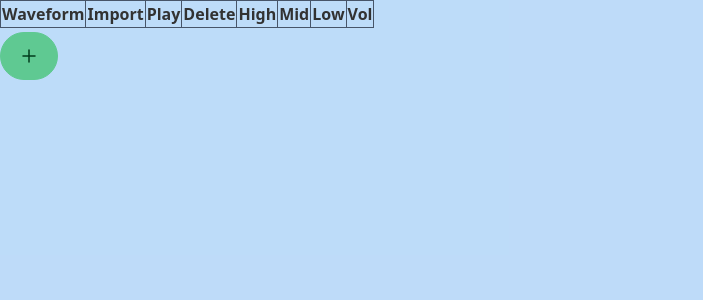
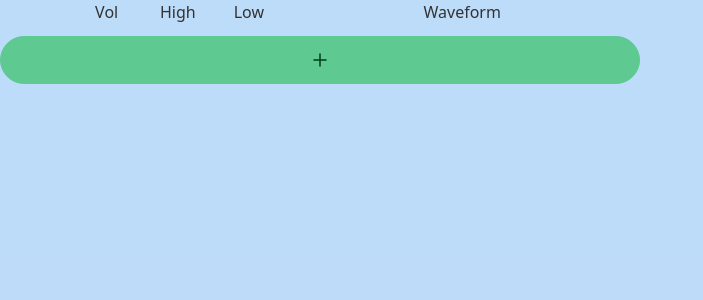
Before and after one commit to Incosomi/AVT_Incosomi, a Next.js app in the folder avt_incosomi/: page /dj in a window 1280 px wide. Shown: the top 300 px of the page, without its empty margins (0-703 px from the left). Built offline with nearby package versions, Linux system fonts and the light colour scheme.

Commit message:
changed design to use grid instead of a table

```diff
--- a/avt_incosomi/components/knobs/volumeKnob.js
+++ b/avt_incosomi/components/knobs/volumeKnob.js
@@ -14,7 +14,6 @@ export default function VolumeKnob({knobSize, onChangeCallback}){
 
     return (
         <div className="mx-3 text-center">
-            <h5 className="font-bold ">Volume</h5>
             <Knob size={knobSize} className="" value={value} onChange={(e) => handleChange(e)}/>
         </div>
     );
--- a/avt_incosomi/components/playerArea.js
+++ b/avt_incosomi/components/playerArea.js
@@ -1,6 +1,7 @@
 import PlayerBar from "@/components/playerBar";
-import {useState, useEffect, useRef} from "react";
+import {useState} from "react";
 import {PlusSmallIcon} from "@heroicons/react/24/solid";
+
 
 export default function PlayerArea() {
     const [barIds, setBarIds] = useState([]);
@@ -15,28 +16,28 @@ export default function PlayerArea() {
         setBarIds(barIds.filter((id) => id !== barId));
     };
 
-    return (<div id="PlayerArea">
-        <table className="table-auto border-collapse border border-slate-500">
-            <thead>
-            <tr>
-                <th>Waveform</th>
-                <th>Import</th>
-                <th>Play</th>
-                <th>Delete</th>
-                <th>High</th>
-                <th>Mid</th>
-                <th>Low</th>
-                <th>Vol</th>
-            </tr>
-            </thead>
-            <tbody>
+    return (
+        <div id="PlayerArea" className="grid grid-rows-1 gap-2 w-3/6">
+            <div className="grid grid-cols-9 text-center">
+                <div className="col-span-1"></div>
+                <div className="col-span-1">Vol</div>
+                <div className="col-span-1">High</div>
+                <div className="col-span-1">Low</div>
+                <div className="col-span-5">Waveform</div>
+            </div>
             {barIds.map((barId) => (
-                <PlayerBar key={barId} id={barId} deleteHandler={() => handleDeletePlayerBar(barId)}/>))}
-            </tbody>
-        </table>
-
-        <button className="my-1 rounded-full btn btn-success" onClick={handleAddPlayerBar}>
-            <PlusSmallIcon className="h-6 w-6"/>
-        </button>
-    </div>);
+                <PlayerBar
+                    key={barId}
+                    id={barId}
+                    deleteHandler={() => handleDeletePlayerBar(barId)}
+                />
+            ))}
+            <button
+                className="my-1 rounded-full btn btn-success"
+                onClick={handleAddPlayerBar}
+            >
+                <PlusSmallIcon className="h-6 w-6" />
+            </button>
+        </div>
+    );
 }
--- a/avt_incosomi/components/playerBar.js
+++ b/avt_incosomi/components/playerBar.js
@@ -1,5 +1,10 @@
 import { useEffect, useRef, useState } from "react";
-import { FolderPlusIcon, PauseIcon, PlayIcon, TrashIcon } from "@heroicons/react/24/solid";
+import {
+    FolderPlusIcon,
+    SpeakerWaveIcon,
+    SpeakerXMarkIcon,
+    TrashIcon
+} from "@heroicons/react/24/solid";
 import VolumeKnob from "@/components/knobs/volumeKnob";
 import PassFilterKnob from "@/components/knobs/passFilterKnob";
 
@@ -147,42 +152,82 @@ export default function PlayerBar(props) {
     };
 
     return (
-        <tr id="THISDivRef" className="bg-info/30">
-            <td>
-                <canvas id="waveform" className="rounded-l-2xl border-r border-slate-600" ref={canvasRef} width={300} height={53} />
-            </td>
-            <td>
-                <label id="import" className="h-auto btn btn-info">
+        <div className="border border-slate-600 py-2 rounded-md mb-2 grid grid-cols-9">
+            <div className="col-span-1 flex justify-center">
+                <div className="flex flex-col gap-2">
+                    <label
+                        id="import"
+                        className="h-auto btn btn-info"
+                        htmlFor={`file-input-${props.id}`}
+                    >
                         <input
+                            id={`file-input-${props.id}`}
                             type="file"
                             style={{ display: "none" }}
                             onChange={(e) => handleSourceFileChange(e.target.files)}
                         />
                         <FolderPlusIcon className="h-6 w-6" />
                     </label>
-            </td>
-            <td>
-                <audio controls style={{ display: "none" }} ref={audioRef} onPlay={handleAudioPlay} src={fileSource} onEnded={() => setIsPlaying(false)}/>
-                <button id="play" className={`h-auto btn ${fileSource ? "btn-success" : "btn-disabled"}`} onClick={handlePlayPause} >
-                    {isPlaying ? <PauseIcon className="h-6 w-6" /> : <PlayIcon className="h-6 w-6" />}
-                </button>
-            </td>
-            <td>
-                <button id="delete" className={`h-auto btn ${fileSource ? "btn-error" : "btn-disabled"}`} onClick={handleDelete}>
+                    <button
+                        id="delete"
+                        className={`h-auto btn ${fileSource ? "btn-error" : "btn-disabled"}`}
+                        onClick={handleDelete}
+                    >
                         <TrashIcon className="h-6 w-6" />
                     </button>
-            </td>
-            <td className="border-l border-slate-600">
-                <PassFilterKnob knobSize={48} onChangeCallback={changeHighPassFrequency}/>
-            </td>
-            <td>
-            </td>
-            <td className="border-r border-slate-600">
-                <PassFilterKnob knobSize={48} onChangeCallback={changeLowPassFrequency}/>
-            </td>
-            <td className="border-r border-slate-600">
-                <VolumeKnob knobSize={48} onChangeCallback={changeVolumeValue} />
-            </td>
-        </tr>
+
+                </div>
+
+            </div>
+            <div className="col-span-1 flex flex-col justify-center items-center gap-2">
+                <VolumeKnob
+                    knobSize={knobSize || 48}
+                    onChangeCallback={changeVolumeValue}
+                />
+                <div>
+                    <audio
+                        controls
+                        style={{ display: "none" }}
+                        ref={audioRef}
+                        onPlay={handleAudioPlay}
+                        src={fileSource}
+                        onEnded={() => setIsPlaying(false)}
+                    />
+                    <button
+                        id="play"
+                        className={`h-auto btn btn-info`}
+                        onClick={handlePlayPause}
+                    >
+                        {isPlaying ? <SpeakerXMarkIcon className="h-6 w-6" /> : <SpeakerWaveIcon className="h-6 w-6" />}
+                    </button>
+                </div>
+            </div>
+            <div className="col-span-1 flex justify-center">
+                <PassFilterKnob
+                    knobSize={knobSize || 48}
+                    onChangeCallback={changeHighPassFrequency}
+                />
+            </div>
+            <div className="col-span-1 flex justify-center">
+                <PassFilterKnob
+                    knobSize={knobSize || 48}
+                    onChangeCallback={changeLowPassFrequency}
+                />
+            </div>
+            <div className="col-span-5 flex justify-center">
+                <div>
+                    <canvas
+                        id="waveform"
+                        className="rounded-l-2xl"
+                        ref={canvasRef}
+                        width={300}
+                        height={53}
+                    />
+
+                </div>
+
+            </div>
+
+        </div>
     );
 }
```
Lines whose indentation alone changed are shown as unchanged.
